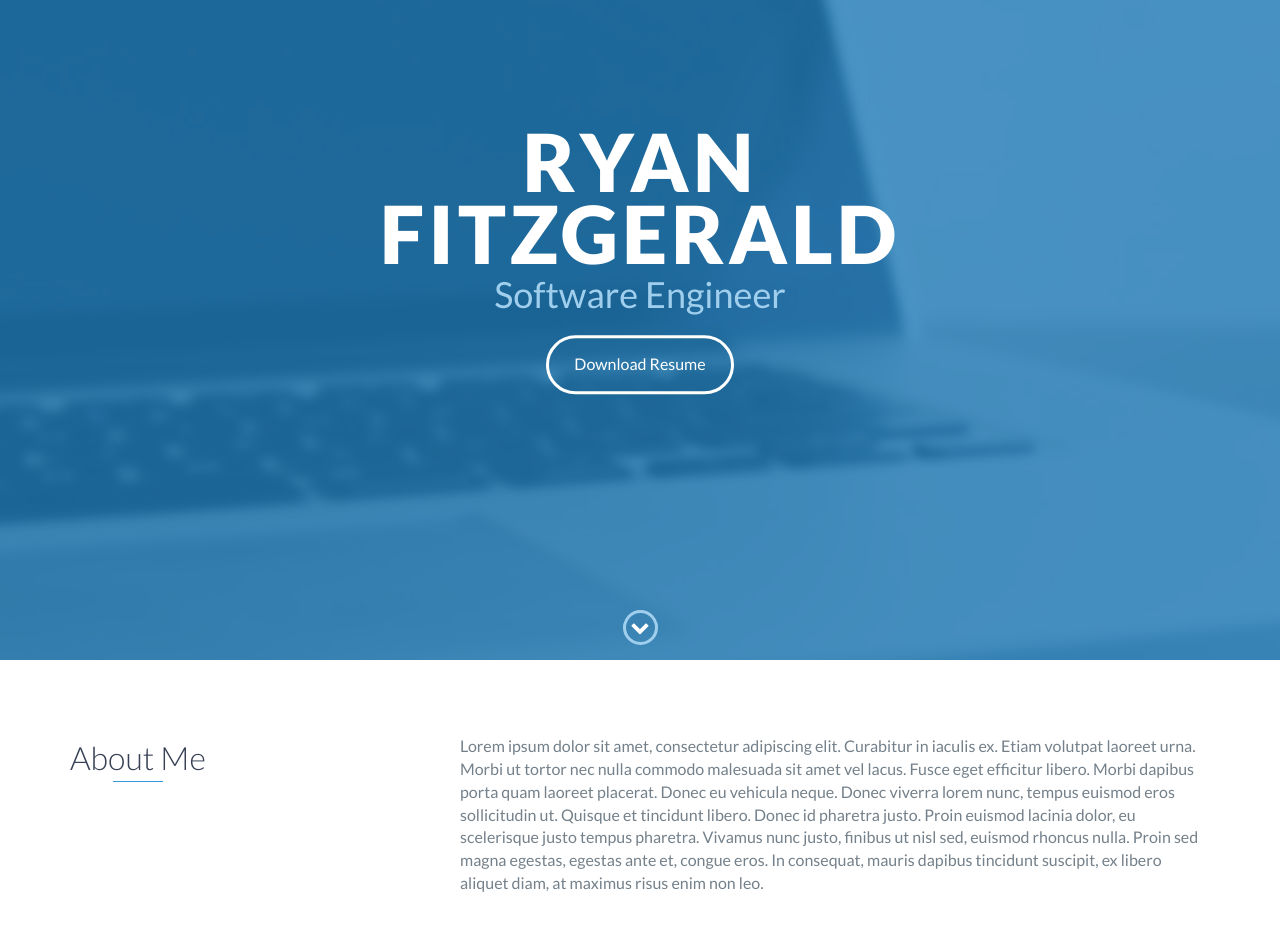
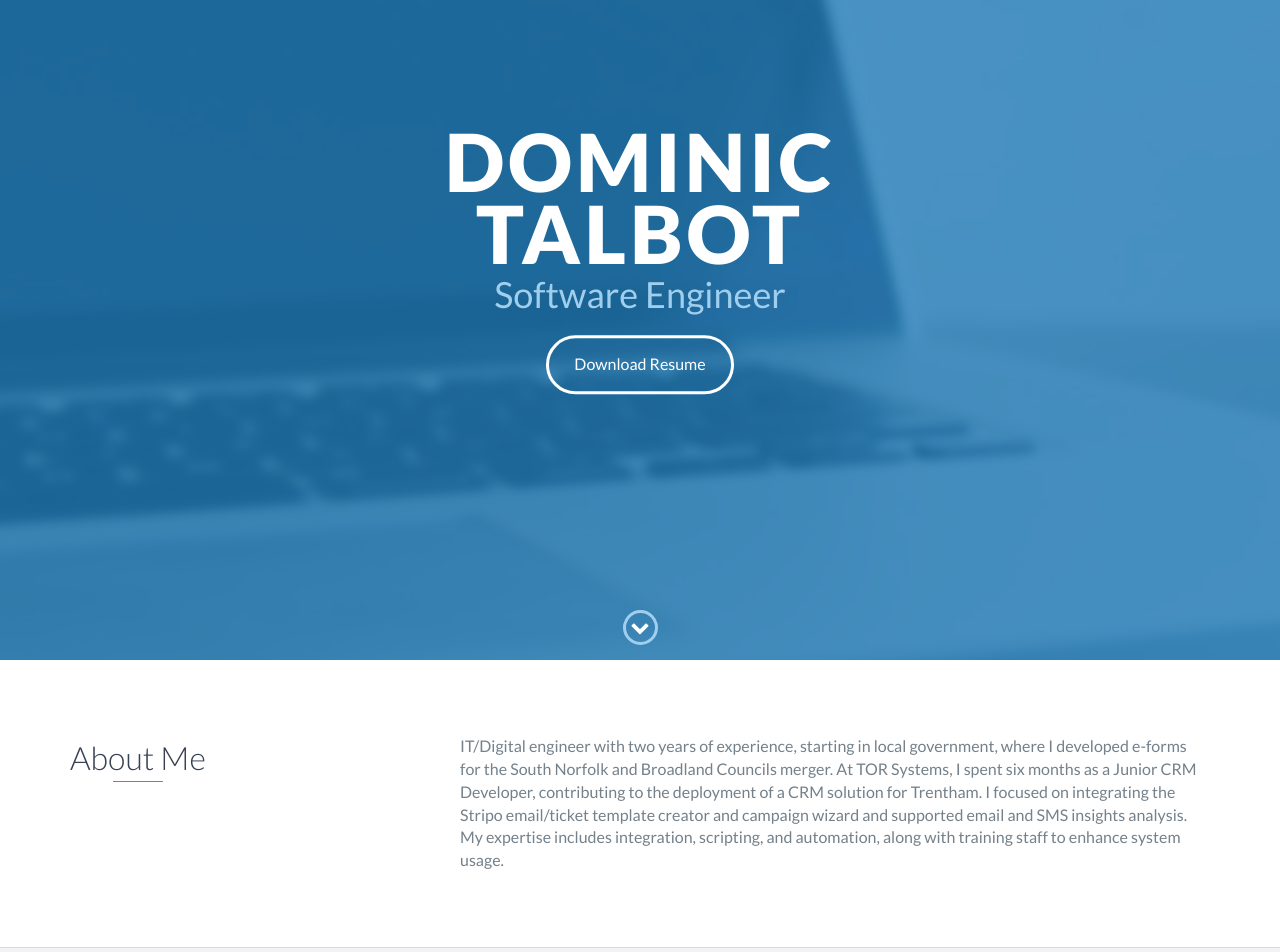
Before and after one commit to DominicTalbot/DevDominic, a plain HTML site: page index.html in a window 1280 px wide. Shown: the part 140-1092 px from the top of the page. Drawn offline with nearby package versions, Linux system fonts and the light colour scheme.

Commit message:
Change name

```diff
--- a/index.html
+++ b/index.html
@@ -48,7 +48,7 @@
 
     <div id="lead">
         <div id="lead-content">
-            <h1>Ryan Fitzgerald</h1>
+            <h1>Dominic Talbot</h1>
             <h2>Software Engineer</h2>
             <a href="#" class="btn-rounded-white">Download Resume</a>
         </div>
@@ -73,9 +73,10 @@
                 </div>
                 <div class="col-md-8">
                     <p>
-                        Lorem ipsum dolor sit amet, consectetur adipiscing elit. Curabitur in iaculis ex. Etiam volutpat laoreet urna. Morbi ut tortor nec nulla commodo malesuada sit amet vel lacus. Fusce eget efficitur libero. Morbi dapibus porta quam laoreet placerat. Donec
-                        eu vehicula neque. Donec viverra lorem nunc, tempus euismod eros sollicitudin ut. Quisque et tincidunt libero. Donec id pharetra justo. Proin euismod lacinia dolor, eu scelerisque justo tempus pharetra. Vivamus nunc justo, finibus
-                        ut nisl sed, euismod rhoncus nulla. Proin sed magna egestas, egestas ante et, congue eros. In consequat, mauris dapibus tincidunt suscipit, ex libero aliquet diam, at maximus risus enim non leo.
+                        IT/Digital engineer with two years of experience, starting in local government, where I developed e-forms for the South Norfolk and Broadland Councils merger.
+                        At TOR Systems, I spent six months as a Junior CRM Developer, contributing to the deployment of a CRM solution for Trentham.
+                        I focused on integrating the Stripo email/ticket template creator and campaign wizard and supported email and SMS insights analysis.
+                        My expertise includes integration, scripting, and automation, along with training staff to enhance system usage.
                     </p>
                 </div>
             </div>
```
